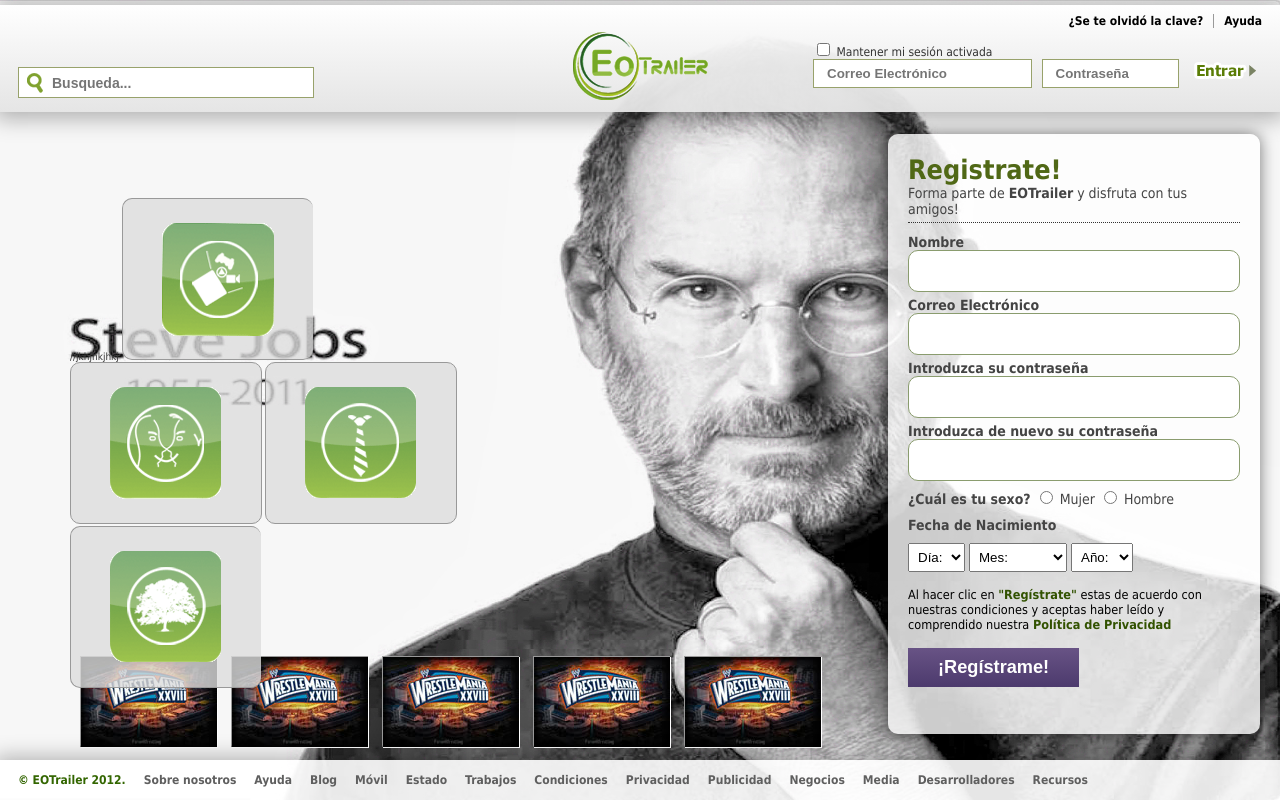
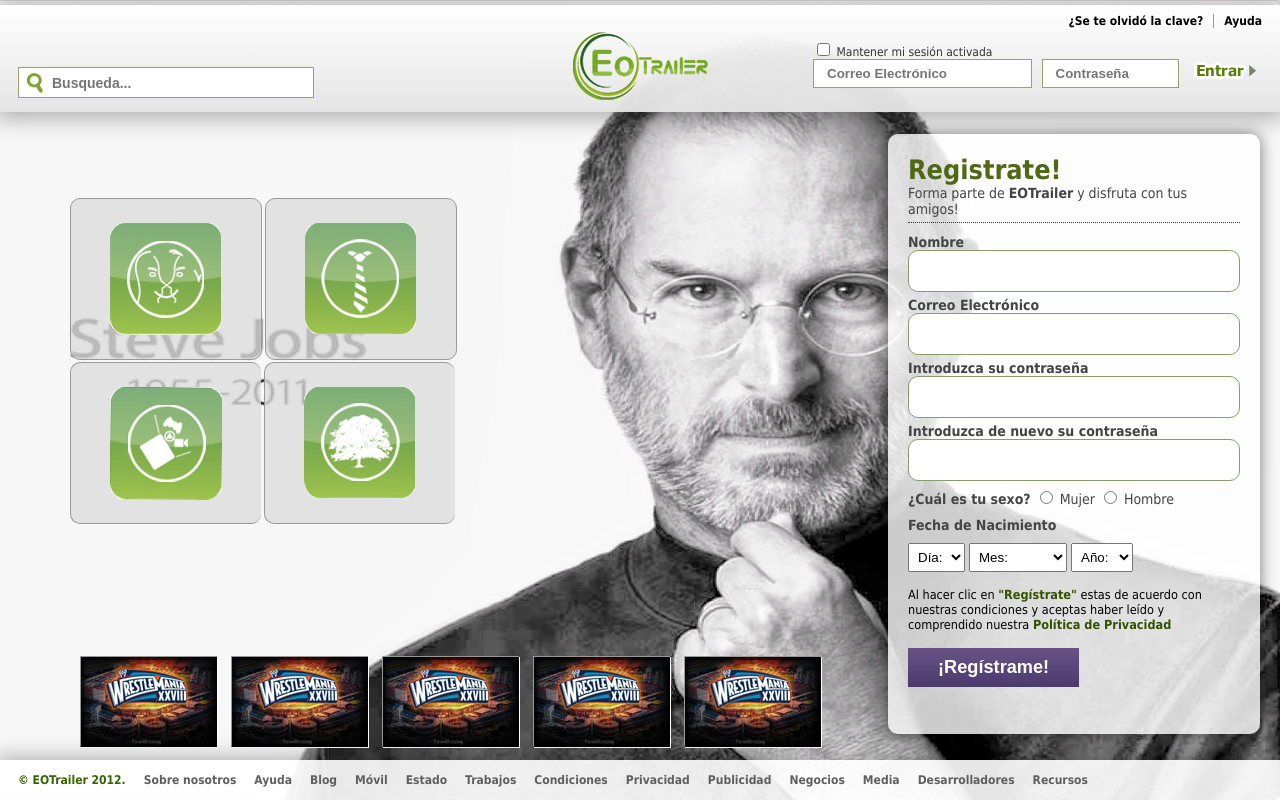
Before and after one commit to Astianax/EOT, a PHP site: page / in a window 1280 px wide. Run offline with PHP 8.4, Linux system fonts and the light colour scheme; some libraries are stand-ins or nearby versions.

Commit message:
nuevos cambios a imagenes

```diff
--- a/index.php
+++ b/index.php
@@ -133,10 +133,10 @@ include 'Entity/PersonalUserEO.php';
 	<section id="content">
 		<!--Four(4) section Eotrailer (Business, Entertaiment, Personal and Community ) -->
 		<section id="eoThemes" class="border-radius10">
-			<ul>//jkhjhkjhkj
+			<ul>
+				<li class="profile border-radius10"><a href="#" class="escaleHover1dot15 transition-dot5"></a></li>
+				<li class="business border-radius10 "><a href="#" class="escaleHover1dot15 transition-dot5"></a></li>
 				<li class="entertainment border-radius10 last"><a href="#" class="escaleHover1dot15 transition-dot5"></a></li>
-                                <li class="profile border-radius10"><a href="#" class="escaleHover1dot15 transition-dot5"></a></li>
-				<li class="business border-radius10 "><a href="#" class="escaleHover1dot15 transition-dot5"></a></li>
 				<li class="comunity border-radius10 last"><a href="#" class="escaleHover1dot15 transition-dot5"></a></li>
 				<div class="clear"></div>
 			</ul>
```
